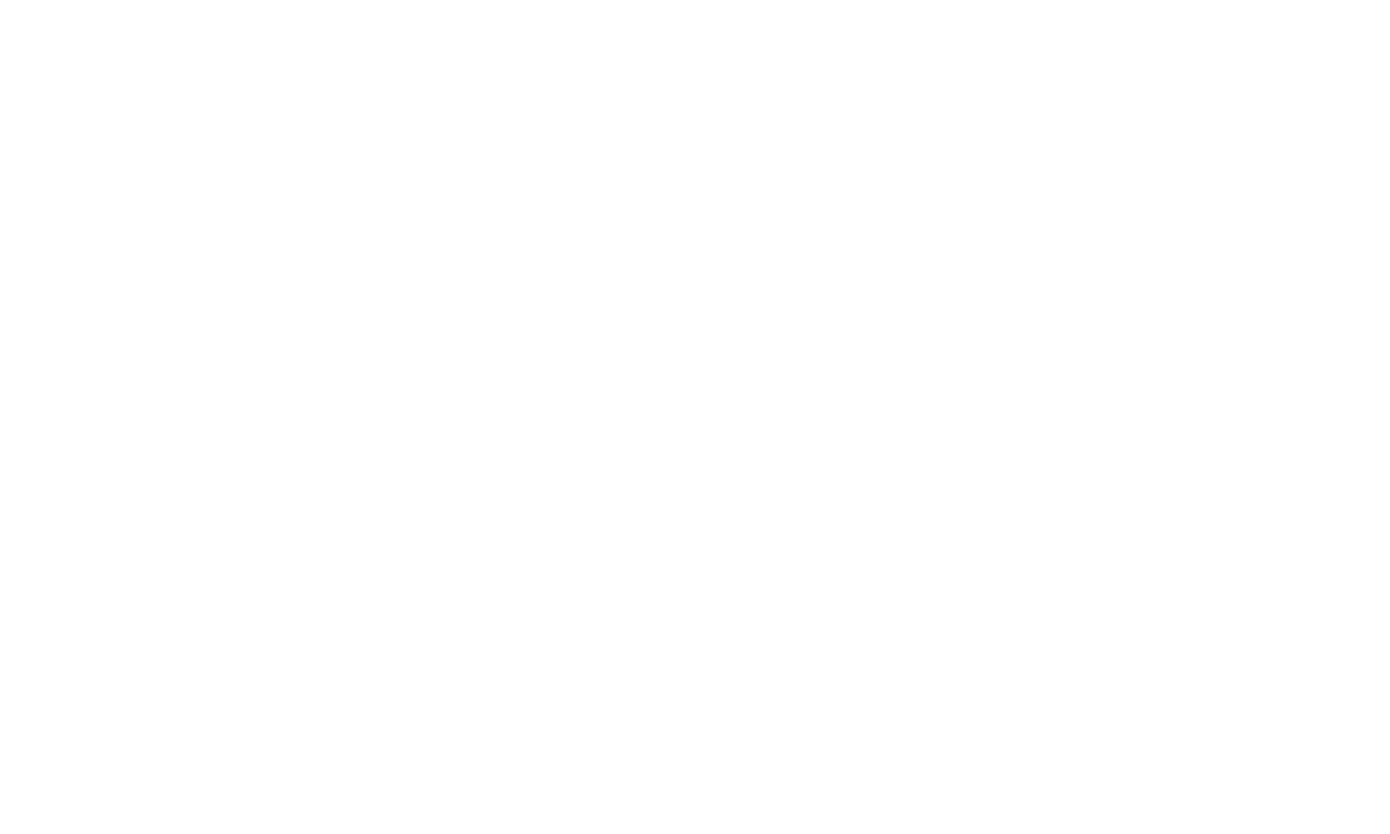
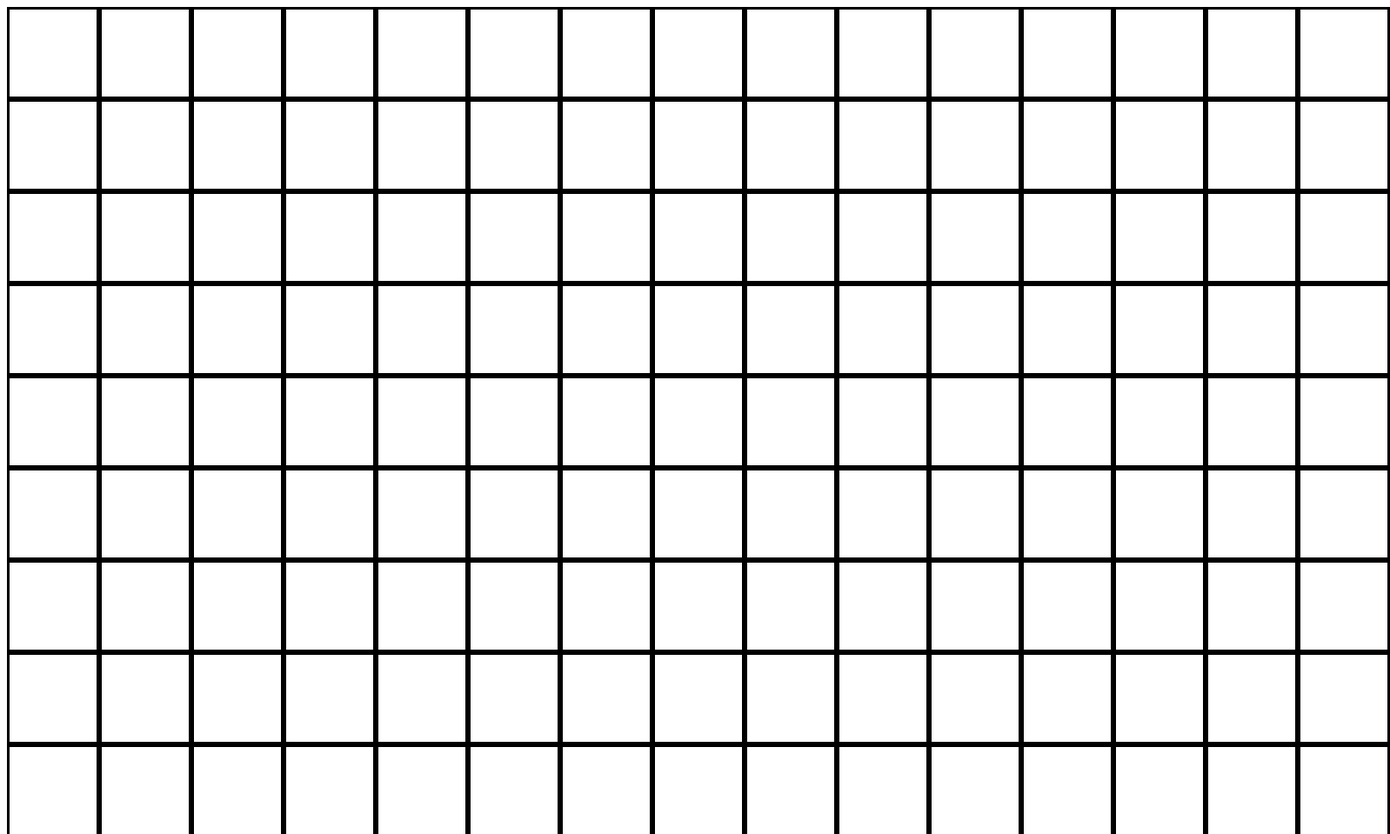
Before and after one commit to pvdberssel/TOP-sketchpad, a plain HTML site: page index.html in a window 1280 px wide. Shown: the top 959 px of the page at 87% size, 1598 px wide, since content can reach past the window. Before the commit the page ends 800 px from the top, so only its background shows below. Drawn offline with Linux system fonts and the light colour scheme.

Commit message:
Add initial grid and event listener

```diff
--- a/css/style.css
+++ b/css/style.css
@@ -0,0 +1,18 @@
+.grid-container{
+    display:flex;
+    justify-content: stretch;
+    align-items: stretch;
+}
+
+.container{
+    display:flex;
+    flex-direction: column;
+    justify-content: stretch;
+}
+
+.box{
+    border-style: solid;
+    border-color: black;
+    min-width: 100px;
+    min-height:100px;
+}
--- a/index.html
+++ b/index.html
@@ -8,6 +8,6 @@
     <title>Document</title>
 </head>
 <body>
-
+    <div class="grid-container"></div>
 </body>
 </html>
--- a/js/script.js
+++ b/js/script.js
@@ -1 +1,25 @@
-console.log("Hello World")
+createGrid();
+
+const grids = document.querySelectorAll('.box');
+
+grids.forEach((grid) => {
+    grid.addEventListener('mouseenter', () => {
+        grid.style.backgroundColor='black'
+    })
+})
+
+
+function createGrid(){
+    const gridContainer = document.querySelector('.grid-container');
+
+    for(j=1;j<16;j++){
+        let container = document.createElement('div');
+        container.className = 'container';
+        gridContainer.appendChild(container);
+        for(i=1;i<16;i++){
+            let box = document.createElement('div');
+            container.appendChild(box);
+            box.className='box';
+        }
+    }
+}
```
